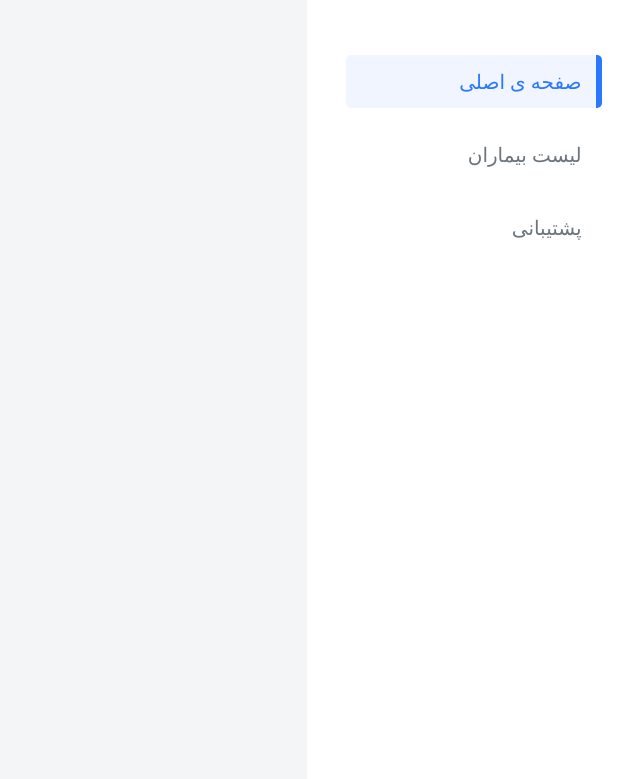
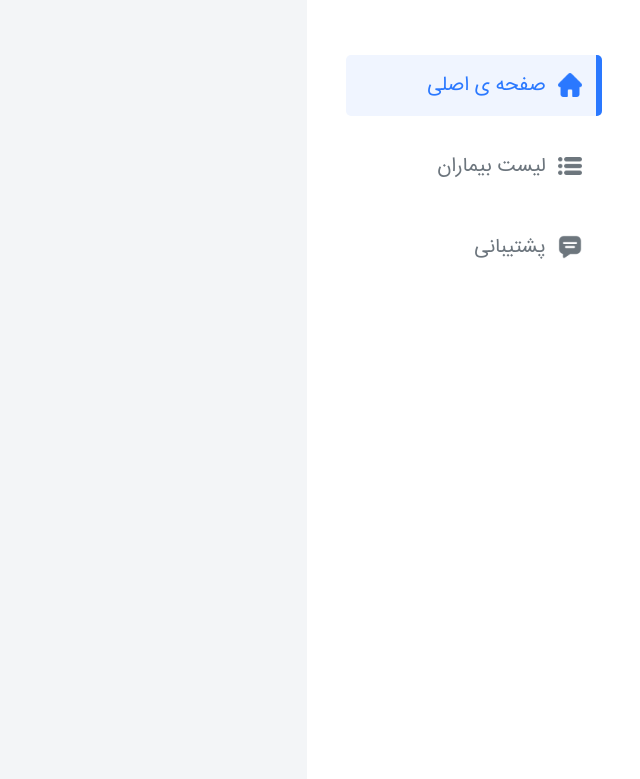
Before and after one commit to haxisfree/Markaze-Jarrahi, a Django app: page / in a window 1280 px wide. Shown: the part 158-937 px from the top of the page, without its empty margins (640-1280 px from the left). Run offline with Django 3.2, Linux system fonts and the light colour scheme; parts of the project's set-up code (start-up, migrations or seed data) failed here and were passed over; some libraries are stand-ins or nearby versions.

Commit message:
font and icons are added

```diff
--- a/static/css/base.css
+++ b/static/css/base.css
@@ -30,7 +30,7 @@
 }
 @font-face {
     font-family: iransans;
-    src: url();
+    src: url(../font/IRANSansWeb.woff);
 }
 :root {
     --white: #ffffff;
@@ -41,6 +41,9 @@
     --light-gray:#f3f5f7;
     --red:#ff2c2c;
     --light-red:#fff3f4;
+}
+*{
+    font-family: iransans;
 }
 body {
     box-sizing: border-box;
@@ -57,6 +60,7 @@ a {
 
 button{
     cursor: pointer;
+    font-weight: bold;
 }
 
 .sidebar {
@@ -109,8 +113,8 @@ button{
 #search {
     width: 400px;
     background-color: var(--white);
-    background-image: url('');
-    background-position: 380px 12px;
+    background-image: url("../pic/icon/search.png");
+    background-position: 368px 13px;
     background-repeat: no-repeat;
     font-size: 16px;
     padding: 12px 40px 12px 20px;
@@ -157,6 +161,7 @@ button{
 #patientslist table th {
     background-color: var(--blue);
     color: var(--white);
+    font-size: 20px;
 }
 
 tr.patient td:first-child {
@@ -244,16 +249,16 @@ input[type="submit"] {
 }
 
 #admission-form {
-    background-image: url("http://127.0.0.1:8000/static/pic/BG/admission_form.jpg");
+    background-image: url("../pic/BG/admission_form.jpg");
 }
 #anesthesia-form{
-    background-image: url("http://127.0.0.1:8000/static/pic/BG/anesthesia_form.jpg");
+    background-image: url("../pic/BG/anesthesia_form.jpg");
 }
 #bills-form{
-    background-image: url("http://127.0.0.1:8000/static/pic/BG/bills_form.jpg");
+    background-image: url("../pic/BG/bills_form.jpg");
 }
 #surgery-report-form{
-    background-image: url("http://127.0.0.1:8000/static/pic/BG/surgery_report_form.jpg");
+    background-image: url("../pic/BG/surgery_report_form.jpg");
 }
 .forms{
     height: 1118px;
@@ -419,7 +424,15 @@ input[type="submit"] {
     font-size: 16px;
     margin-top: 30px;
   }
-
+.icon {
+    width: 24px;
+    vertical-align: middle;
+    margin-left: 12px;
+    filter: invert(44%) sepia(9%) saturate(439%) hue-rotate(166deg) brightness(100%) contrast(86%);
+}
+a.active .icon, a:hover .icon {
+    filter: invert(43%) sepia(90%) saturate(2970%) hue-rotate(205deg) brightness(96%) contrast(112%);
+}
 
 
 .row::after{
--- a/templates/base.html
+++ b/templates/base.html
@@ -17,15 +17,15 @@
                 {% if request.path == "/" %}
                     class="active"
                 {% endif %}
-                ><img class="icon" src="">صفحه ی اصلی</a>
+                ><img class="icon" src="{% static 'pic/icon/home.png' %}">صفحه ی اصلی</a>
 
                 <a href="{% url 'patients_list' %}"
                 {% if request.path == "/patientslist/" %}
                     class="active"
                 {% endif %}
-                ><img class="icon" src="">لیست بیماران</a>
+                ><img class="icon" src="{% static 'pic/icon/list.png' %}">لیست بیماران</a>
 
-                <a href="#"><img class="icon" src="">پشتیبانی</a>
+                <a href="#"><img class="icon" src="{% static 'pic/icon/chat.png' %}">پشتیبانی</a>
 
             </div>
         </div>
--- a/templates/patients_list.html
+++ b/templates/patients_list.html
@@ -6,7 +6,7 @@
   <div class="col-9">
     <input type="text" id="search" onkeyup="filterPatient()" placeholder="جستوجو ...">
 
-    <div id="filter">
+    <!-- <div id="filter">
       <div>جستوجو بر اساس:</div>
       <input type="radio" id="search-patient" name="filter" value="patient-name" checked onclick="filterPatient()">
       <label for="html">نام بیمار</label>
@@ -17,7 +17,7 @@
     </div>
 
     <input type="text" id="min" name="min" onkeyup="searchDate()">
-    <input type="text" id="max" name="max" onkeyup="searchDate()">
+    <input type="text" id="max" name="max" onkeyup="searchDate()"> -->
   </div>
   <div class="col-3">
     <a href="{% url 'new_patient' %}"><button class="btn-primary float-left">افزودن بیمار جدید</button></a>
```
Also changed, not shown: static/font/IRANSansWeb.woff (added), static/font/IRANSansWeb_Bold.woff (added), static/font/IRANSansWeb_Light.woff (added), static/font/IRANSansWeb_Medium.woff (added), static/font/IRANSansWeb_UltraLight.woff (added), static/pic/icon/chat.png (added), static/pic/icon/home.png (added), static/pic/icon/img1.jpg (deleted), static/pic/icon/list.png (added), static/pic/icon/loupe (1).png (added), static/pic/icon/loupe.png (added), static/pic/icon/search.png (added).
